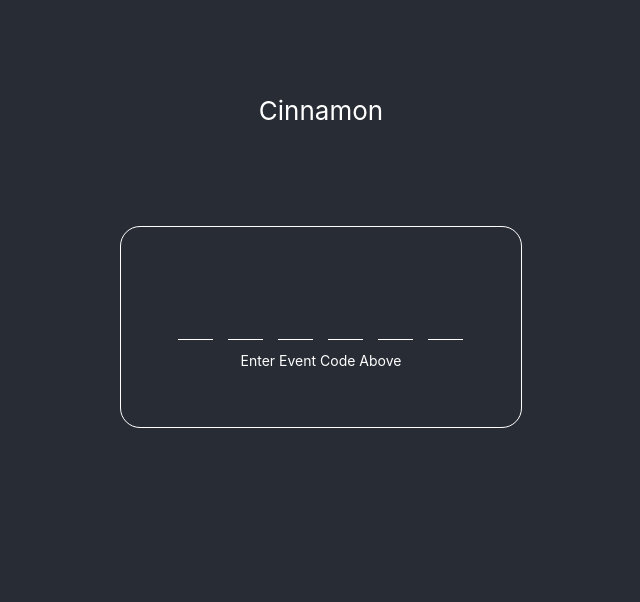
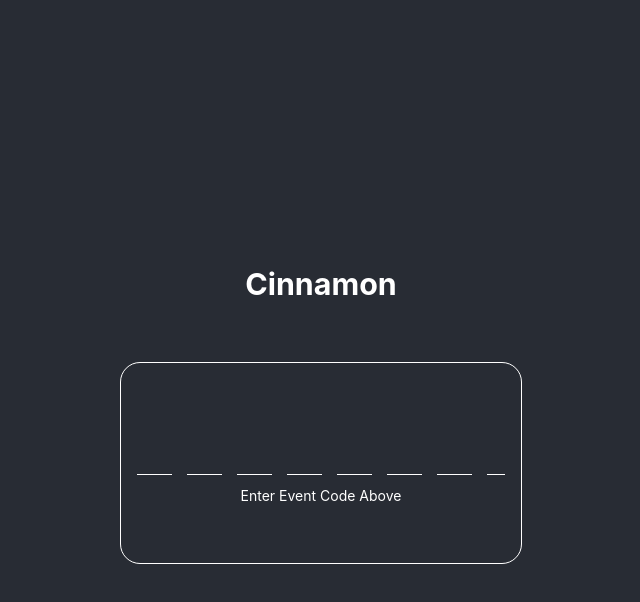
Before and after one commit to LAB-ware/cinnamon, a React (Create React App) app in the folder frontend/: page / in a window 1280 px wide. Shown: the top 602 px of the page, without its empty margins (319-959 px from the left). Built offline with nearby package versions, Linux system fonts and the light colour scheme; no server answers; the HTML template or start-up script is replaced by a standard one.

Commit message:
Code input + event data pass

```diff
--- a/frontend/src/App.js
+++ b/frontend/src/App.js
@@ -6,7 +6,7 @@ function App() {
   return (
     <div className='App'>
       <header className='App-header'>
-        Cinnamon
+        <h3>Cinnamon</h3>
         <EventVerification />
       </header>
     </div>
--- a/frontend/src/components/EventVerification/EventVerification.css
+++ b/frontend/src/components/EventVerification/EventVerification.css
@@ -1,10 +1,9 @@
 .AppContent {
   display: flex;
   flex-direction: column;
-  margin-top: 100px;
+  margin-top: 30px;
   align-items: center;
   justify-content: space-between;
-  height: 60vh;
   width: 100vw;
 }
 
@@ -12,14 +11,13 @@
   padding-top: 20px;
   padding-left: 5px;
   letter-spacing: 35px;
-  font-size: 30px;
+  font-size: 28px;
   border: 0;
   background-image: linear-gradient(to left, white 70%, rgba(255, 255, 255, 0) 0%);
   background-position: bottom;
   background-size: 50px 1px;
   background-repeat: repeat-x;
   background-position-x: 35px;
-  width: 280px;
   outline : none;
   background-color: #282C34;
   align-self: center;
@@ -28,8 +26,8 @@
 
 input::-webkit-outer-spin-button,
 input::-webkit-inner-spin-button {
-    -webkit-appearance: none;
-    margin: 0;
+  -webkit-appearance: none;
+  margin: 0;
 }
 
 .EventVerificationContainer {
--- a/frontend/src/components/PitchDetect/PitchDetect.css
+++ b/frontend/src/components/PitchDetect/PitchDetect.css
@@ -1,10 +1,10 @@
 .pitchDetectContainer {
   display: flex;
   flex-direction: column;
-  margin-top: 100px;
+  margin-top: 20px;
   align-items: center;
   justify-content: space-between;
-  height: 60vh;
+  height: auto;
 }
 
 .frequencyDisplay {
@@ -15,16 +15,17 @@
   display: flex;
   align-items: center;
   text-align: center;
-  height: 300px;
-  width: 300px;
-  border: 1px solid #000;
+  height: 200px;
+  width: 200px;
+  border: 1px solid #eee;
   border-radius: 100%;
   padding: 10px;
   justify-content: center;
   cursor: pointer;
-  pointer-events: pointer;
+  pointer-events: auto;
   font-size: 18px;
   font-weight: 600;
+  box-shadow: 1px 1px 1px #eee;
 }
 
 .conic {
--- a/frontend/src/components/PitchDetect/PitchDetect.js
+++ b/frontend/src/components/PitchDetect/PitchDetect.js
@@ -6,7 +6,7 @@ import LongPress from '../Buttons/LongPress';
 
 const PINATA_URL = 'https://api.pinata.cloud/pinning';
 
-let PitchDetect = (eventMetadata) => {
+let PitchDetect = (props) => {
   const [listen, toggleListen] = useState(false);
   const [frequency, setFrequency] = useState(0);
   const [audio, setAudio] = useState();
@@ -87,8 +87,8 @@ let PitchDetect = (eventMetadata) => {
           audio: audioBlob,
           date: now,
           event: {
-            location: eventMetadata.location,
-            code: eventMetadata.code,
+            location: props.eventMetadata.location,
+            code: props.eventMetadata.code,
           }
         };
 
@@ -132,7 +132,13 @@ let PitchDetect = (eventMetadata) => {
         }}
         text={!listen ? 'Press to Listen' : 'Listening...'}
       />
-      <div className='frequencyDisplay'>{frequency} Display Loading State</div>
+      <div className='frequencyDisplay'>
+        { props.eventMetadata &&
+          <div>
+            Welcome to {props.eventMetadata.name}!
+          </div>
+        }
+      </div>
     </div>
   );
 };
```
